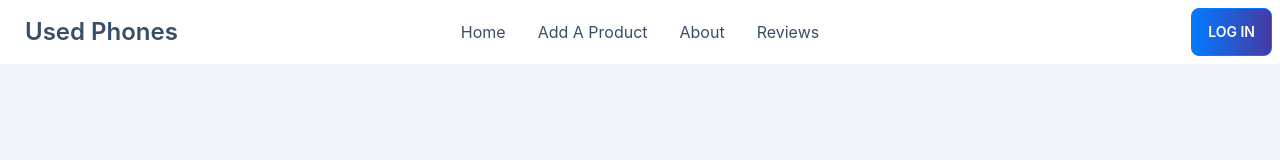
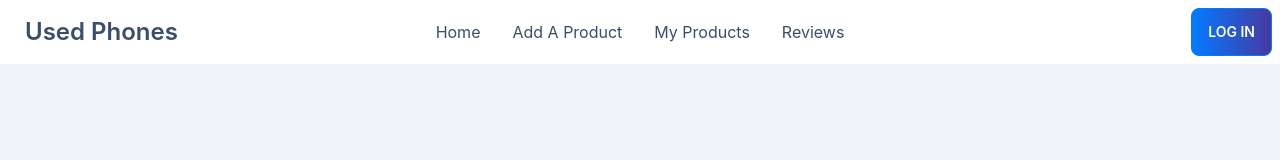
Before and after one commit to sorwartalukder/used-phones, a React (Create React App) app: page /login in a window 1280 px wide. Shown: the top 160 px of the page. Built offline with nearby package versions, Linux system fonts and the light colour scheme; no server answers.

Commit message:
my products data request client to server

```diff
--- a/package.json
+++ b/package.json
@@ -3,6 +3,7 @@
   "version": "0.1.0",
   "private": true,
   "dependencies": {
+    "@tanstack/react-query": "^4.16.1",
     "@testing-library/jest-dom": "^5.16.5",
     "@testing-library/react": "^13.4.0",
     "@testing-library/user-event": "^13.5.0",
--- a/src/Pages/AddProduct/AddProduct.js
+++ b/src/Pages/AddProduct/AddProduct.js
@@ -2,7 +2,6 @@ import { format } from 'date-fns';
 import React, { useContext } from 'react';
 import { useForm } from 'react-hook-form';
 import toast from 'react-hot-toast';
-import Loading from '../../components/Loading/Loading';
 import { AuthContext } from '../../contexts/AuthProvider';
 
 const AddProduct = () => {
--- /dev/null
+++ b/src/Pages/MyProducts/MyProducts.js
@@ -0,0 +1,23 @@
+import { useQuery } from '@tanstack/react-query';
+import React, { useContext } from 'react';
+import { AuthContext } from '../../contexts/AuthProvider';
+
+const MyProducts = () => {
+    const { user } = useContext(AuthContext)
+
+    const { data: products = [] } = useQuery({
+        queryKey: ['products', user?.email],
+        queryFn: async () => {
+            const res = await fetch(`http://localhost:5000/products?email=${user?.email}`);
+            const data = res.json();
+            return data;
+        }
+    })
+    return (
+        <div>
+            {products.length}
+        </div>
+    );
+};
+
+export default MyProducts;
--- a/src/Pages/Shared/Header/Header.js
+++ b/src/Pages/Shared/Header/Header.js
@@ -15,7 +15,7 @@ const Header = () => {
     const menuItems = <React.Fragment>
         <li><Link to="/">Home</Link></li>
         <li><Link to="/add-product">Add A Product</Link></li>
-        <li><Link to="/about">About</Link></li>
+        <li><Link to="/my-products">My Products</Link></li>
         <li><Link to="/reviews">Reviews</Link></li>
     </React.Fragment>
     return (
--- a/src/Routes/Routes/Routes.js
+++ b/src/Routes/Routes/Routes.js
@@ -3,6 +3,7 @@ import Main from "../../Layout/Main";
 import AddProduct from "../../Pages/AddProduct/AddProduct";
 import Home from "../../Pages/Home/Home/Home";
 import Login from "../../Pages/Login/Login";
+import MyProducts from "../../Pages/MyProducts/MyProducts";
 import SignUp from "../../Pages/SignUp/SignUp";
 import PrivateRoute from "../PrivateRoute/PrivateRoute";
 
@@ -27,6 +28,10 @@ const router = createBrowserRouter([
                 path: '/add-product',
                 element: <PrivateRoute><AddProduct></AddProduct></PrivateRoute>
             },
+            {
+                path: '/my-products',
+                element: <PrivateRoute><MyProducts></MyProducts></PrivateRoute>
+            },
 
         ]
     }
--- a/src/tools.ins.js
+++ b/src/tools.ins.js
@@ -6,4 +6,5 @@
  * 5. firebase
  * 6. React hook form
  * 7. React hot toast
+ * 8. React query
 */
```
Also changed, not shown: 1 other file (tests, documents, lock files or other folders).
